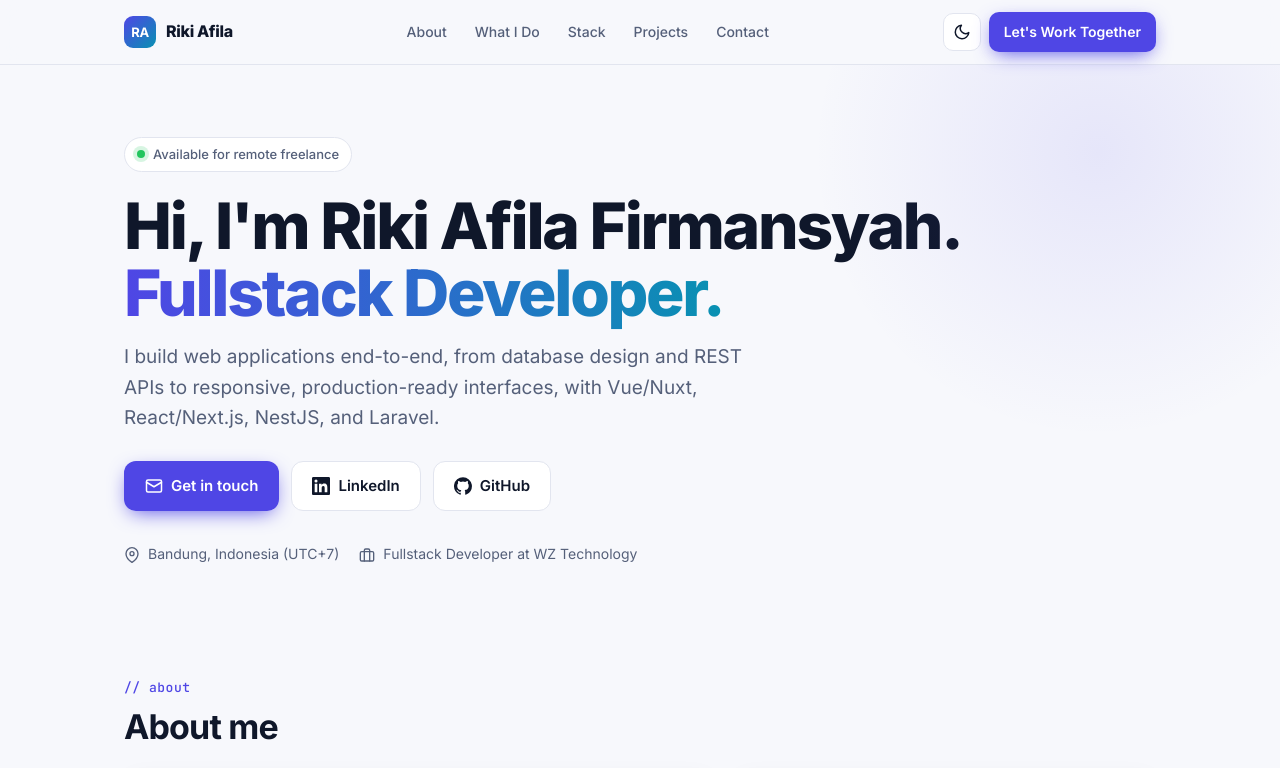
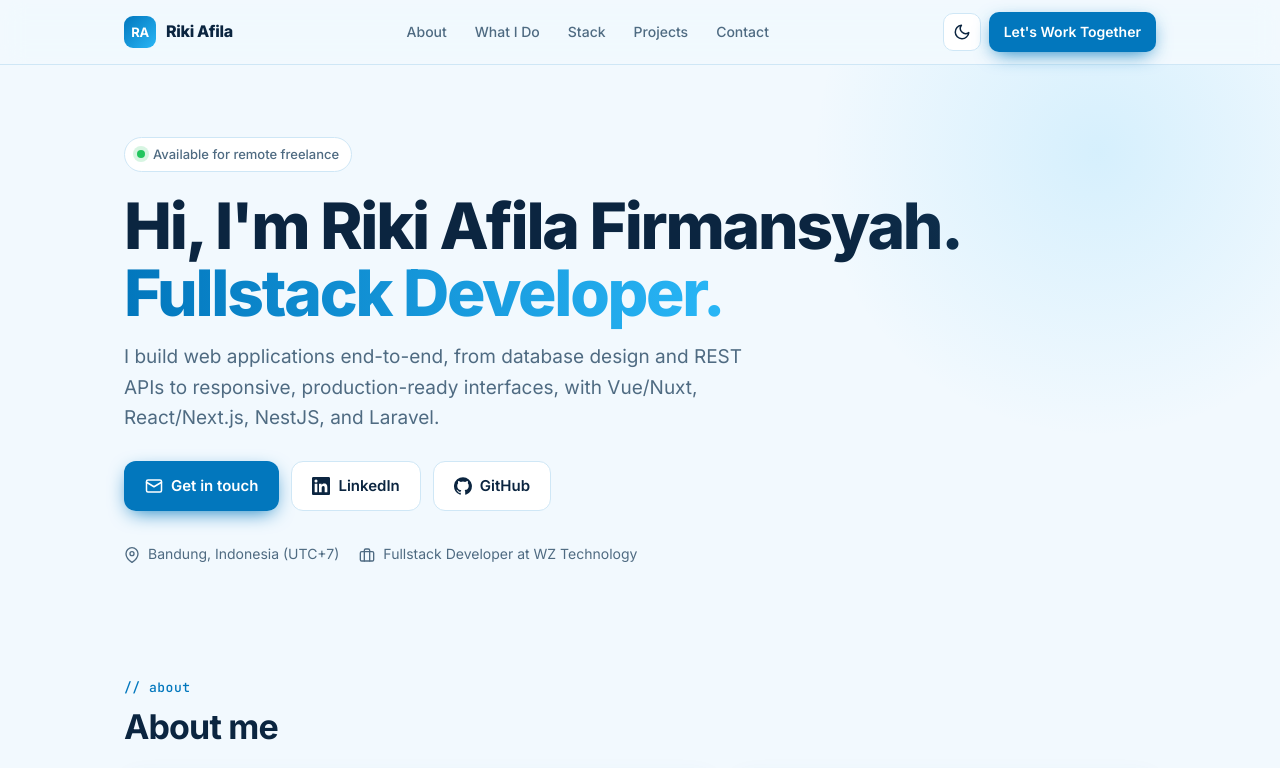
Before and after one commit to rikiafilafwork/rikiafilafwork.github.io, a plain HTML site: page index.html in a window 1280 px wide. Shown: the top 768 px of the page. Drawn offline with Linux system fonts and the light colour scheme.

Commit message:
Switch site theme to light blue
Co-Authored-By: Claude Opus 5.5 <noreply@anthropic.com>

```diff
--- a/index.html
+++ b/index.html
@@ -5,7 +5,7 @@
   <meta name="viewport" content="width=device-width, initial-scale=1">
   <title>Riki Afila Firmansyah — Fullstack Developer</title>
   <meta name="description" content="Riki Afila Firmansyah, Fullstack Developer based in Bandung, Indonesia. Building web applications end-to-end with Vue/Nuxt, React/Next.js, NestJS, and Laravel.">
-  <meta name="theme-color" content="#0b1020">
+  <meta name="theme-color" content="#0277bd">
 
   <meta property="og:type" content="website">
   <meta property="og:title" content="Riki Afila Firmansyah — Fullstack Developer">
@@ -20,42 +20,42 @@
 
   <style>
     :root {
-      --bg: #f7f8fc;
+      --bg: #f2f9fe;
       --surface: #ffffff;
-      --surface-2: #eef0f7;
-      --text: #0f172a;
-      --muted: #55607a;
-      --border: #e2e5ef;
-      --accent: #4f46e5;
-      --accent-2: #0891b2;
-      --accent-soft: rgba(79, 70, 229, 0.1);
-      --shadow: 0 1px 2px rgba(15, 23, 42, 0.04), 0 8px 24px rgba(15, 23, 42, 0.06);
+      --surface-2: #e3f3fc;
+      --text: #0b2540;
+      --muted: #4f6b82;
+      --border: #cfe7f6;
+      --accent: #0277bd;
+      --accent-2: #29b6f6;
+      --accent-soft: rgba(41, 182, 246, 0.14);
+      --shadow: 0 1px 2px rgba(2, 119, 189, 0.05), 0 8px 24px rgba(2, 119, 189, 0.08);
       --radius: 16px;
       --maxw: 1080px;
     }
     :root[data-theme="dark"] {
-      --bg: #0b1020;
-      --surface: #121933;
-      --surface-2: #1a2244;
-      --text: #e6e9f5;
-      --muted: #9aa3c0;
-      --border: #242d52;
-      --accent: #818cf8;
-      --accent-2: #22d3ee;
-      --accent-soft: rgba(129, 140, 248, 0.14);
+      --bg: #071a2c;
+      --surface: #0d2540;
+      --surface-2: #13304f;
+      --text: #e6f4fd;
+      --muted: #98b6cc;
+      --border: #1d4166;
+      --accent: #7dd3fc;
+      --accent-2: #b3ecff;
+      --accent-soft: rgba(125, 211, 252, 0.14);
       --shadow: 0 1px 2px rgba(0, 0, 0, 0.3), 0 8px 24px rgba(0, 0, 0, 0.3);
     }
     @media (prefers-color-scheme: dark) {
       :root:not([data-theme="light"]) {
-        --bg: #0b1020;
-        --surface: #121933;
-        --surface-2: #1a2244;
-        --text: #e6e9f5;
-        --muted: #9aa3c0;
-        --border: #242d52;
-        --accent: #818cf8;
-        --accent-2: #22d3ee;
-        --accent-soft: rgba(129, 140, 248, 0.14);
+        --bg: #071a2c;
+        --surface: #0d2540;
+        --surface-2: #13304f;
+        --text: #e6f4fd;
+        --muted: #98b6cc;
+        --border: #1d4166;
+        --accent: #7dd3fc;
+        --accent-2: #b3ecff;
+        --accent-soft: rgba(125, 211, 252, 0.14);
         --shadow: 0 1px 2px rgba(0, 0, 0, 0.3), 0 8px 24px rgba(0, 0, 0, 0.3);
       }
     }
@@ -110,8 +110,8 @@
     .btn:hover { transform: translateY(-1px); }
     .btn svg { width: 18px; height: 18px; }
     .btn-primary { background: var(--accent); color: #fff; box-shadow: 0 6px 20px -6px var(--accent); }
-    :root[data-theme="dark"] .btn-primary { color: #0b1020; }
-    @media (prefers-color-scheme: dark) { :root:not([data-theme="light"]) .btn-primary { color: #0b1020; } }
+    :root[data-theme="dark"] .btn-primary { color: #071a2c; }
+    @media (prefers-color-scheme: dark) { :root:not([data-theme="light"]) .btn-primary { color: #071a2c; } }
     .btn-ghost { background: var(--surface); border-color: var(--border); color: var(--text); }
     .btn-ghost:hover { border-color: var(--accent); }
     .btn-sm { padding: 8px 14px; font-size: 14px; border-radius: 10px; }
```
